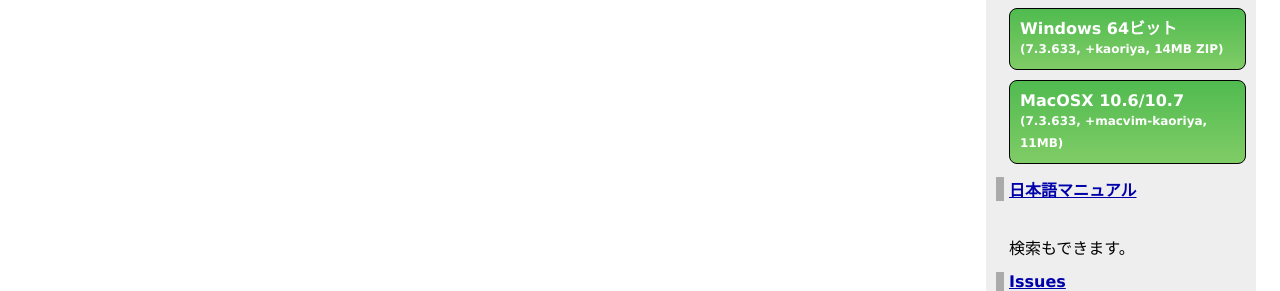
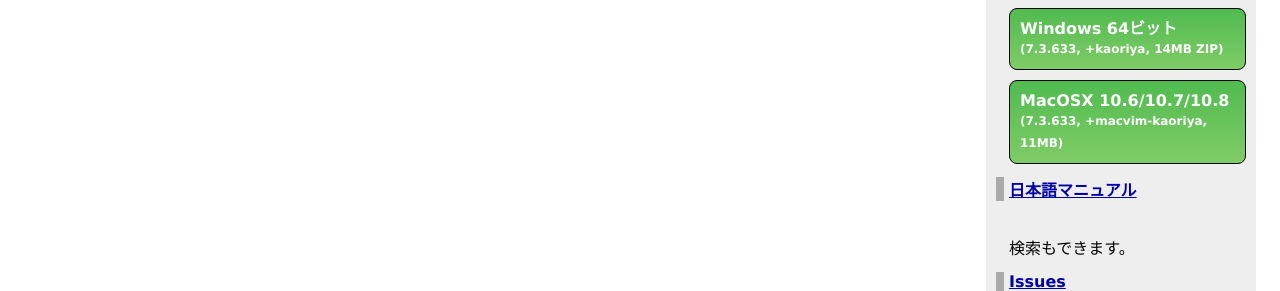
Before and after one commit to vim-jp/vim-jp.github.io, a Jekyll site: the page built from 403.html, in a window 1280 px wide. Shown: the part 267-558 px from the top of the page. Built offline with Jekyll 4.4.1, drawn with Linux system fonts in a browser that asks for light colours; nearby versions of some CDN libraries; Markdown is read by kramdown in place of the engine named in the settings; comment, search, counter and statistics services are not loaded.

Commit message:
update version of supported macosx

```diff
--- a/_layouts/default.html
+++ b/_layouts/default.html
@@ -81,7 +81,7 @@
 							<span class="info">({{ site.downloads.vim73w64.version }}, {{ site.downloads.vim73w64.info }})</span>
 						</a></li>
 						<li><a href="http://files.kaoriya.net/goto/vim73mac"
-							class="download_button"><span>MacOSX 10.6/10.7</span><br />
+							class="download_button"><span>MacOSX 10.6/10.7/10.8</span><br />
 							<span class="info">({{ site.downloads.vim73mac.version }}, {{ site.downloads.vim73mac.info }})</span>
 						</a></li>
 					</ul>
```
